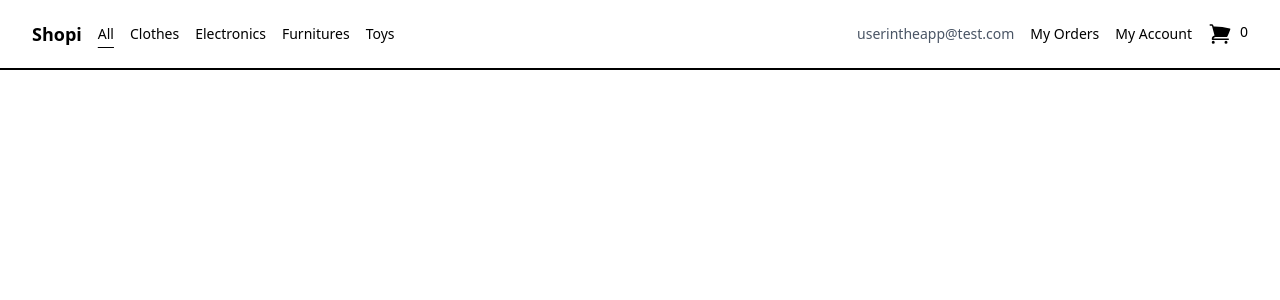
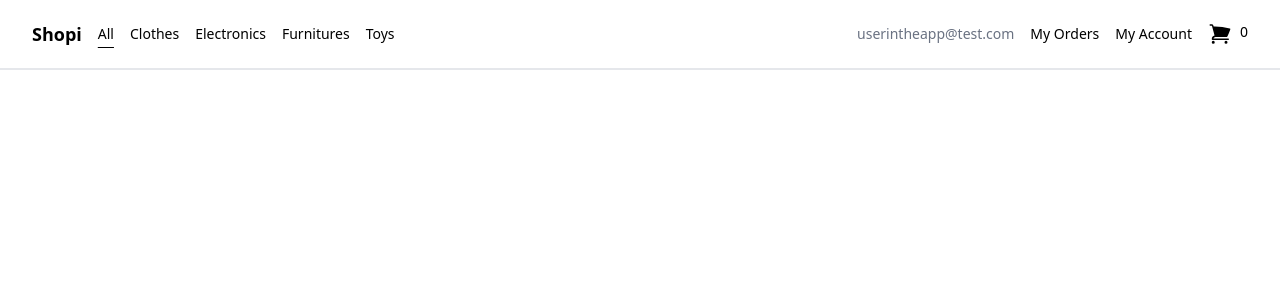
Before and after one commit to aryanxvz/bharatgo-assignment, a React (Vite) app: page / in a window 1280 px wide. Shown: the top 300 px of the page. Built offline with nearby package versions, Linux system fonts and the light colour scheme.

Commit message:
fix: header styling

```diff
--- a/src/components/header.jsx
+++ b/src/components/header.jsx
@@ -7,7 +7,7 @@ export const Header = () => {
 
   return (
     <>
-      <section className="bg-white flex justify-between items-center fixed z-50 top-0 w-full border-b-2 border-opacity-25 py-5 px-8 backdrop-blur">
+      <section className="bg-white flex justify-between items-center fixed z-50 top-0 w-full border-b-2 border-b-gray-200 py-5 px-8">
         <ul className="flex items-center gap-4">
           <li className="text-lg font-semibold md:inline hidden">
             <Link to="/">Shopi</Link>
@@ -30,7 +30,7 @@ export const Header = () => {
         </ul>
 
         <ul className="flex items-center gap-4">
-          <li className="text-sm font-light text-gray-600">
+          <li className="text-sm font-light text-gray-500">
             userintheapp@test.com
           </li>
           <li className="text-sm font-light">
```
